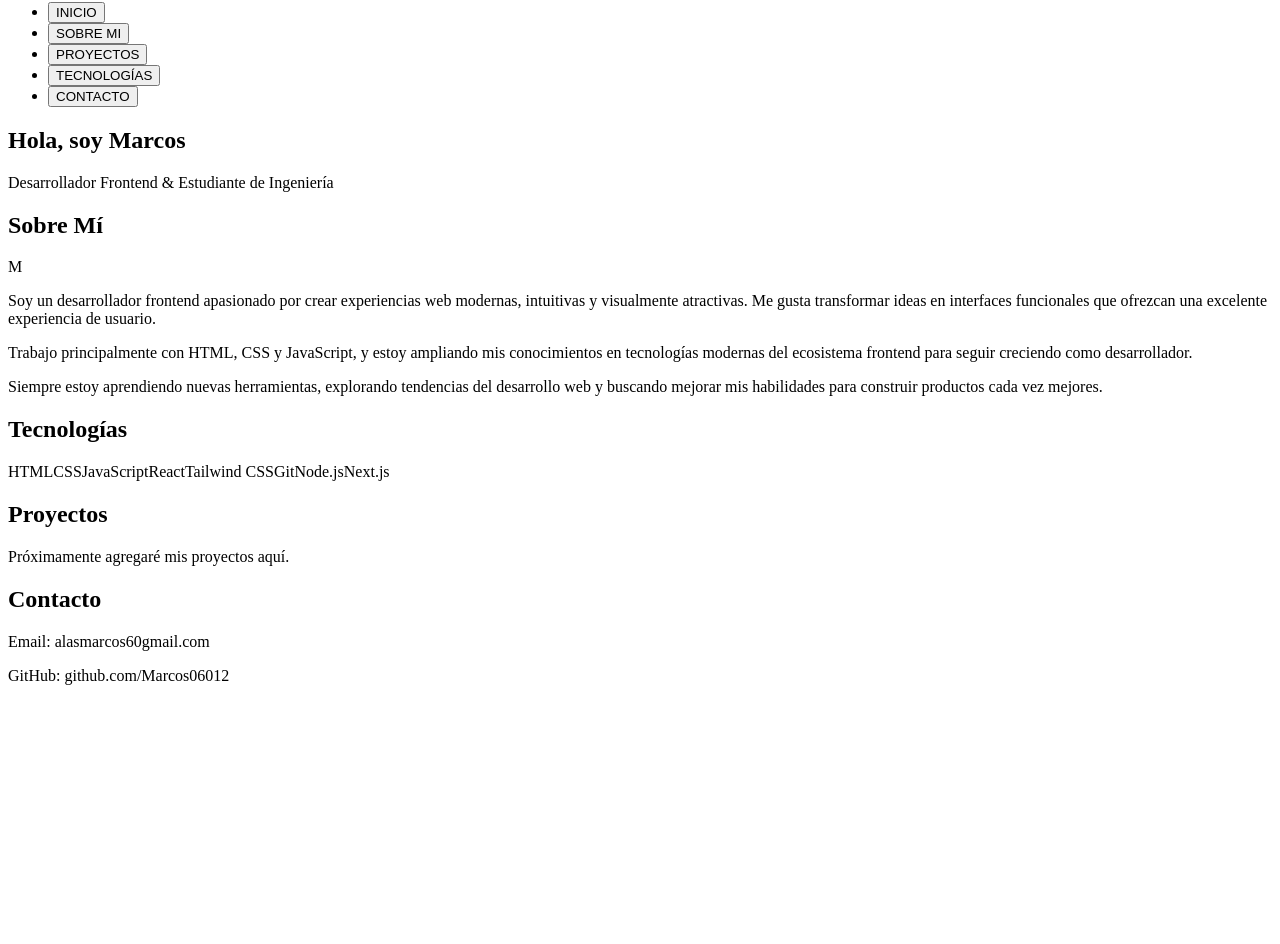
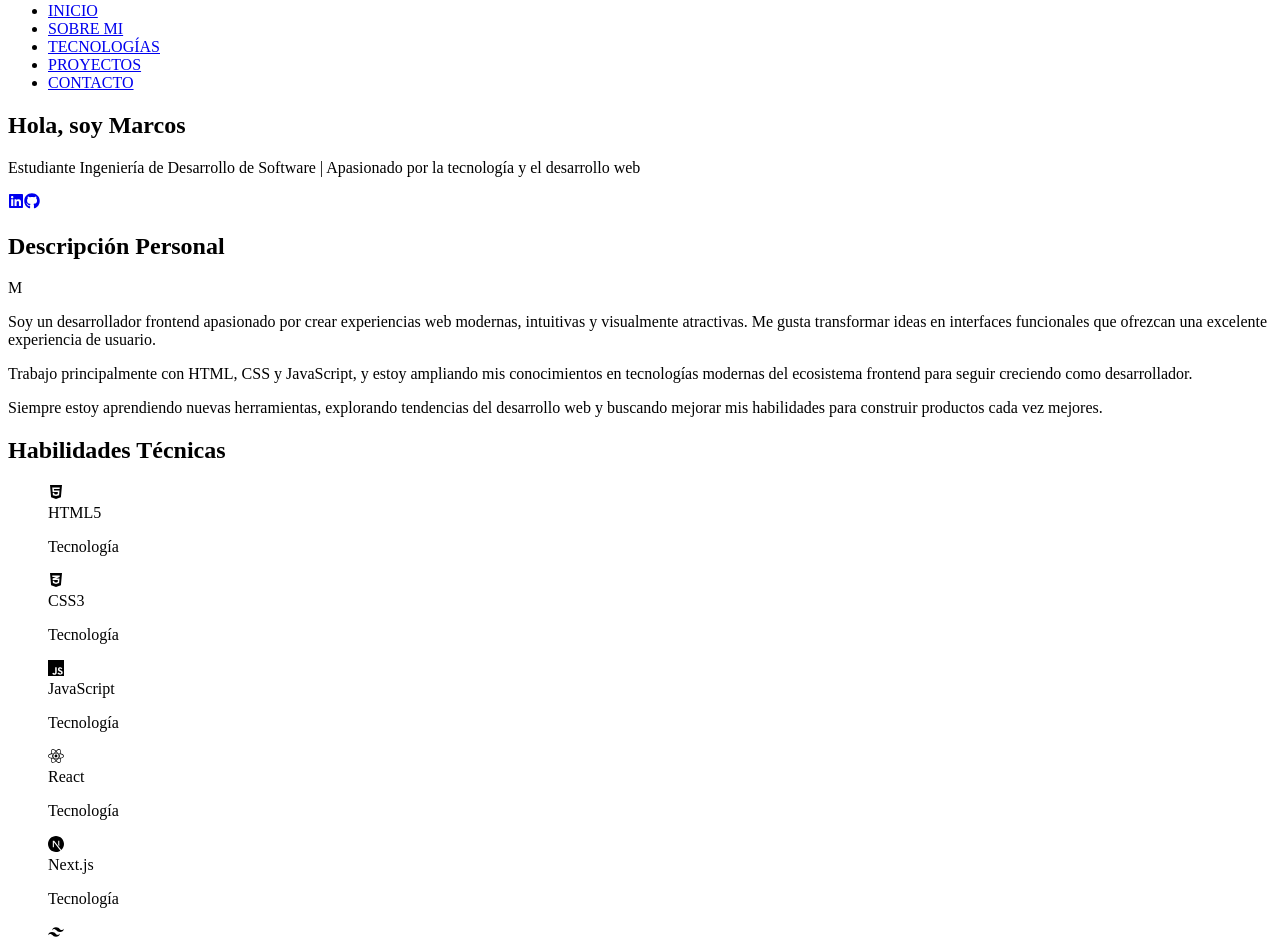
Before and after one commit to Marcos06012/PORTAFOLIO-MARCOS, a Next.js app: page / in a window 1280 px wide. Shown: the part 65-1009 px from the top of the page. Before the commit the page ends 800 px from the top, so only its background shows below. Built offline with nearby package versions, Linux system fonts and the light colour scheme.

Commit message:
Ajustes de cambios de navegacion, animaciones y carrusel de tecnologias

```diff
--- a/src/app/components/About.js
+++ b/src/app/components/About.js
@@ -15,7 +15,7 @@ export default function About() {
                 className="bg-gray-900/70 backdrop-blur-md hover:bg-gray-800/80 transition-all duration-300 p-10 rounded-3xl shadow-lg border border-gray-700/50"
             >
                 <h2 className="text-3xl font-bold mb-10 text-center">
-                    Sobre Mí
+                    Descripción Personal
                 </h2>
 
                 <div className="grid md:grid-cols-2 gap-10 items-center">
@@ -27,7 +27,7 @@ export default function About() {
                         transition={{ delay: 0.2, duration: 0.6 }}
                         className="flex justify-center"
                     >
-                        <div className="w-80 h-80 rounded-full bg-linear-to-r from-purple-500 to-blue-500 p-1">
+                        <div className="w-80 h-80 rounded-full bg-linear-to-r from-green-500 to-blue-500 p-1">
                             <div className="w-full h-full bg-gray-900 rounded-full flex items-center justify-center text-6xl font-bold">
                                 M
                             </div>
@@ -39,7 +39,7 @@ export default function About() {
                         initial={{ opacity: 0, x: 40 }}
                         whileInView={{ opacity: 1, x: 0 }}
                         transition={{ delay: 0.4, duration: 0.6 }}
-                        className="text-lg leading-relaxed text-gray-300"
+                        className="text-lg leading-relaxed text-gray-300 text-justify"
                     >
                         <p>
                             Soy un desarrollador frontend apasionado por crear
--- a/src/app/components/Contact.js
+++ b/src/app/components/Contact.js
@@ -1,7 +1,7 @@
 export default function Contact() {
     return (
-        <section className="py-20 text-center">
-            <h2 className="text-3xl font-bold mb-6">
+        <section className="py-20 text-center min-h-screen scroll-mt-18" id="contact">
+            <h2 className="text-4xl font-bold mb-6">
                 Contacto
             </h2>
 
--- a/src/app/components/Hero.js
+++ b/src/app/components/Hero.js
@@ -1,10 +1,17 @@
 "use client";
 import { motion } from 'framer-motion';
+import { FaGithub, FaLinkedin, FaInstagram } from 'react-icons/fa';
+
+const RedesSociales = [
+    { name: 'GitHub', icon: <FaGithub />, url: 'https://github.com' },
+    { name: 'LinkedIn', icon: <FaLinkedin />, url: 'https://linkedin.com' },
+]
+
 
 export default function Hero() {
     return (
         <div className="flex items-center justify-center w-full min-h-screen">
-            <section id="inicio" className="text-center scroll-mt-80">
+            <section id="inicio" className="text-center scroll-mt-80 py-70">
                 <motion.h1
                     initial={{ opacity: 0, y: -50 }}
                     whileInView={{ opacity: 1, y: 0 }}
@@ -14,7 +21,7 @@ export default function Hero() {
                         type: "spring",
                         stiffness: 100
                     }}
-                    className="text-6xl font-bold mb-4 bg-clip-text text-transparent bg-linear-to-r from-blue-500 to-purple-600"
+                    className="text-8xl font-bold mb-6 bg-clip-text"
                 >
                     Hola, soy Marcos
                 </motion.h1>
@@ -26,8 +33,21 @@ export default function Hero() {
                     transition={{ delay: 0.3, duration: 0.8 }}
                     className="text-xl text-gray-400"
                 >
-                    Desarrollador Frontend & Estudiante de Ingeniería
+                    Estudiante Ingeniería de Desarrollo de Software | Apasionado por la tecnología y el desarrollo web
                 </motion.p>
+
+
+                <motion.div className=" flex items-center justify-center w-full py-9">
+                    <a href="https://linkedin.com/in/marcos-alas" target="_blank">
+                        <FaLinkedin className="text-4xl text-white hover:scale-110 transition-transform" />
+                    </a>
+                    <a href="https://github.com/Marcos06012" target="_blank" className="ml-6">
+                        <FaGithub className="text-4xl text-white hover:scale-110 transition-transform" />
+                    </a>
+                </motion.div>
+
+
+
             </section>
         </div>
     );
--- a/src/app/components/Navbar.js
+++ b/src/app/components/Navbar.js
@@ -1,44 +1,34 @@
 export default function Navbar() {
     return (
-        <nav className=" flex justify-between items-center p-6 bg-black/20 fixed top-0 w-full z-50 backdrop-blur-md border-b border-black/20">
-            <h1 className="text-xl font-bold">BIENVENIDO</h1>
+        <nav className="flex justify-between items-center p-6 bg-black/20 fixed top-0 w-full z-50 backdrop-blur-md border-b border-white/10">
+            <h1 className="text-xl font-bold tracking-widest text-white">PORTAFOLIO</h1>
 
-            <ul className="flex gap-6 items-center text-sm font-medium">
-
+            <ul className="flex gap-4 items-center ">
                 <li>
-                    <a href="#inicio">
-                        <button className="px-5 py-2 rounded-lg transition-all duration-300 hover:bg-white/10 hover:text-white">
+                    <a href="#inicio" className="px-5 py-2 rounded-lg text-sm font-bold transition-all duration-300 hover:bg-white/10 hover:text-white text-gray-300 hover:py-5">
                         INICIO
-                    </button>
                     </a>
                 </li>
-
                 <li>
-                    <a href="#about">
-                    <button className="px-5 py-2 rounded-lg transition-all duration-300 hover:bg-white/10 hover:text-white">
+                    <a href="#about" className="px-5 py-2 rounded-lg text-sm font-bold transition-all duration-300 hover:bg-white/10 hover:text-white text-gray-300 hover:py-5">
                         SOBRE MI
-                    </button>
                     </a>
                 </li>
-
                 <li>
-                    <button className="px-5 py-2 rounded-lg transition-all duration-300 hover:bg-white/10 hover:text-white">
+                    <a href="#herramientas" className="px-5 py-2 rounded-lg text-sm font-bold transition-all duration-300 hover:bg-white/10 hover:text-white text-gray-300 hover:py-5">
+                        TECNOLOGÍAS
+                    </a>
+                </li>
+                <li>
+                    <a href="#projects" className="px-5 py-2 rounded-lg text-sm font-bold transition-all duration-300 hover:bg-white/10 hover:text-white text-gray-300 hover:py-5">
                         PROYECTOS
-                    </button>
+                    </a>
                 </li>
-
                 <li>
-                    <button className="px-5 py-2 rounded-lg transition-all duration-300 hover:bg-white/10 hover:text-white">
-                        TECNOLOGÍAS
-                    </button>
+                    <a href="#contact" className="px-5 py-2 rounded-lg text-sm font-bold transition-all duration-300 hover:bg-white/10 hover:text-white text-gray-300 hover:py-5">
+                        CONTACTO
+                    </a>
                 </li>
-
-                <li>
-                    <button className="px-5 py-2 rounded-lg transition-all duration-300 hover:bg-white/10 hover:text-white">
-                        CONTACTO
-                    </button>
-                </li>
-
             </ul>
         </nav>
     );
--- a/src/app/components/Projects.js
+++ b/src/app/components/Projects.js
@@ -1,6 +1,6 @@
 export default function Projects() {
     return (
-        <section className="py-20 text-center">
+        <section className="py-20 text-center min-h-screen scroll-mt-18" id="projects">
             <h2 className="text-3xl font-bold mb-10">
                 Proyectos
             </h2>
--- a/src/app/components/Skills.js
+++ /dev/null
@@ -1,32 +0,0 @@
-export default function Skills() {
-    const skills = [
-        "HTML",
-        "CSS",
-        "JavaScript",
-        "React",
-        "Tailwind CSS",
-        "Git",
-        "Node.js",
-        "Next.js",
-    ];
-
-    return (
-        <section className="py-20 text-center">
-            <h2 className="text-3xl font-bold mb-10">
-                Tecnologías
-            </h2>
-
-            <div className="flex flex-wrap justify-center gap-4">
-                {skills.map((skill) => (
-                    <span
-                        key={skill}
-                        className="border px-4 py-2 rounded"
-                    >
-                        {skill}
-                    </span>
-                ))}
-            </div>
-        </section>
-
-    );
-}
--- /dev/null
+++ b/src/app/components/TechCarousel.js
@@ -0,0 +1,128 @@
+"use client";
+
+import { motion } from "framer-motion";
+
+import {
+    FaHtml5, FaCss3Alt, FaReact, FaGitAlt, FaJava, FaPython
+} from "react-icons/fa";
+import {
+    SiJavascript, SiNextdotjs, SiTailwindcss, SiNodedotjs
+} from "react-icons/si";
+import { DiMsqlServer } from "react-icons/di";
+import { TbBrandCSharp } from "react-icons/tb";
+
+import { clsx } from "clsx";
+import { twMerge } from "tailwind-merge";
+
+// Función utilitaria para clases (cn)
+function cn(...inputs) {
+    return twMerge(clsx(inputs));
+}
+
+// Componente Marquee Base
+const Marquee = ({
+    className,
+    reverse,
+    pauseOnHover = false,
+    children,
+    vertical = false,
+    repeat = 4,
+    ...props
+}) => {
+    return (
+        <div
+            {...props}
+            className={cn(
+                "group flex overflow-hidden p-2 [--gap:1rem] row",
+                vertical && "flex-col",
+                className,
+            )}
+        >
+            {Array(repeat)
+                .fill(0)
+                .map((_, i) => (
+                    <div
+                        key={i}
+                        className={cn(
+                            "flex shrink-0 justify-around gap:--gap",
+                            vertical ? "animate-marquee-vertical flex-col" : "animate-marquee flex-row",
+                            reverse && "[animation-direction:reverse]",
+                            pauseOnHover && "group-hover:[animation-play-state:paused]",
+                        )}
+                    >
+                        {children}
+                    </div>
+                ))}
+        </div>
+    );
+};
+
+// Tus tecnologías
+const technologies = [
+    { name: "HTML5", icon: <FaHtml5 className="text-orange-500" /> },
+    { name: "CSS3", icon: <FaCss3Alt className="text-blue-500" /> },
+    { name: "JavaScript", icon: <SiJavascript className="text-yellow-400" /> },
+    { name: "React", icon: <FaReact className="text-cyan-400" /> },
+    { name: "Next.js", icon: <SiNextdotjs className="text-white" /> },
+    { name: "Tailwind", icon: <SiTailwindcss className="text-teal-400" /> },
+    { name: "Git", icon: <FaGitAlt className="text-orange-600" /> },
+    { name: "Node.js", icon: <SiNodedotjs className="text-green-500" /> },
+    { name: "Java", icon: <FaJava className="text-red-500" /> },
+    { name: "Python", icon: <FaPython className="text-blue-400" /> },
+    { name: "C#", icon: <TbBrandCSharp className="text-purple-500" /> },
+    { name: "SQL Server", icon: <DiMsqlServer className="text-red-600" /> },
+];
+
+const TechCard = ({ name, icon }) => {
+    return (
+        <figure
+            className={cn(
+                "relative w-55 cursor-pointer overflow-hidden rounded-xl border p-4",
+                "border-gray-50/10  hover:bg-gray-50/15 transition-all duration-300"
+            )}
+        >
+            <div className="flex flex-row items-center gap-3">
+                <div className="text-3xl">{icon}</div>
+                <div className="flex flex-col">
+                    <figcaption className="text-sm font-semibold text-white">
+                        {name}
+                    </figcaption>
+                    <p className="text-xs font-medium text-white/40">Tecnología</p>
+                </div>
+            </div>
+        </figure>
+    );
+};
+
+export default function TechCarousel() {
+    const firstRow = technologies.slice(0, technologies.length / 2);
+    const secondRow = technologies.slice(technologies.length / 2);
+
+    return (
+        /* 1. Ponemos el ID en el contenedor principal */
+        /* 2. Aseguramos que el scroll-mt sea suficiente para tu Navbar */
+        <section
+            id="herramientas"
+            className="relative w-full overflow-hidden py-20 scroll-mt-18"
+        >
+            {/* El contenido interno (flex, h-125, etc.) va adentro, sin el ID */}
+            <div className="flex flex-col items-center justify-center min-h-125">
+                <h2 className="text-4xl font-bold mb-10 text-white">Habilidades Técnicas</h2>
+
+                <Marquee pauseOnHover className="[--duration:30s]">
+                    {firstRow.map((tech) => (
+                        <TechCard key={tech.name} {...tech} />
+                    ))}
+                </Marquee>
+
+                <Marquee reverse pauseOnHover className="[--duration:25s] mt-4">
+                    {secondRow.map((tech) => (
+                        <TechCard key={tech.name} {...tech} />
+                    ))}
+                </Marquee>
+
+
+            </div>
+        </section>
+    );
+}
--- a/src/app/globals.css
+++ b/src/app/globals.css
@@ -82,3 +82,29 @@ body {
 html {
   scroll-behavior: smooth;
 }
+
+@keyframes marquee {
+  from {
+    transform: translateX(0);
+  }
+  to {
+    transform: translateX(calc(-50% - var(--gap)));
+  }
+}
+
+@keyframes marquee-vertical {
+  from {
+    transform: translateY(0);
+  }
+  to {
+    transform: translateY(calc(-50% - var(--gap)));
+  }
+}
+
+.animate-marquee {
+  animation: marquee var(--duration, 40s) linear infinite;
+}
+
+.animate-marquee-vertical {
+  animation: marquee-vertical var(--duration, 40s) linear infinite;
+}
--- a/src/app/page.js
+++ b/src/app/page.js
@@ -1,9 +1,10 @@
 import Navbar from "./components/Navbar";
 import Hero from "./components/Hero";
 import About from "./components/About";
-import Skills from "./components/Skills";
 import Projects from "./components/Projects";
 import Contact from "./components/Contact";
+import TechCarousel from "./components/TechCarousel";
+
 
 
 export default function Home() {
@@ -21,7 +22,7 @@ export default function Home() {
       <Navbar />
       <Hero />
       <About />
-      <Skills />
+      <TechCarousel />
       <Projects />
       <Contact />
     </main>
```
Also changed, not shown: package.json (+5 -2 lines), 1 other file (tests, documents, lock files or other folders).
